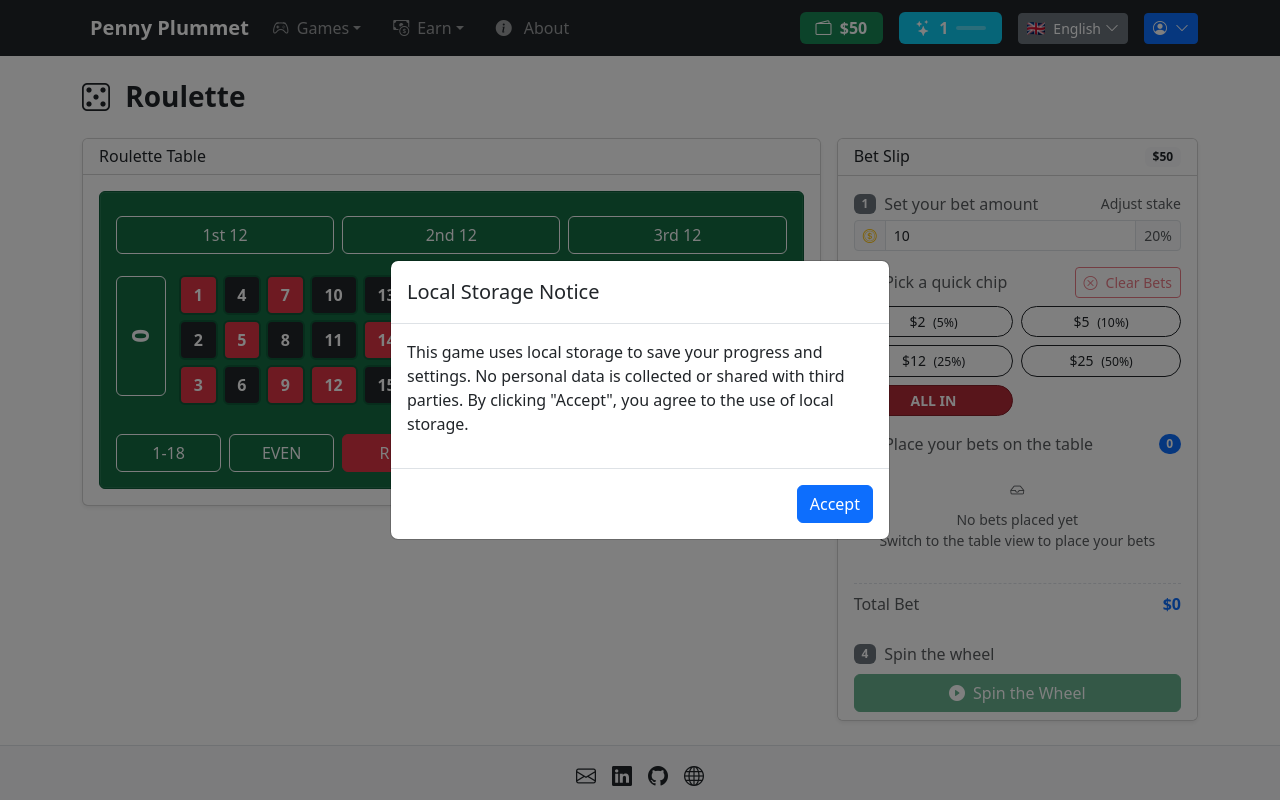
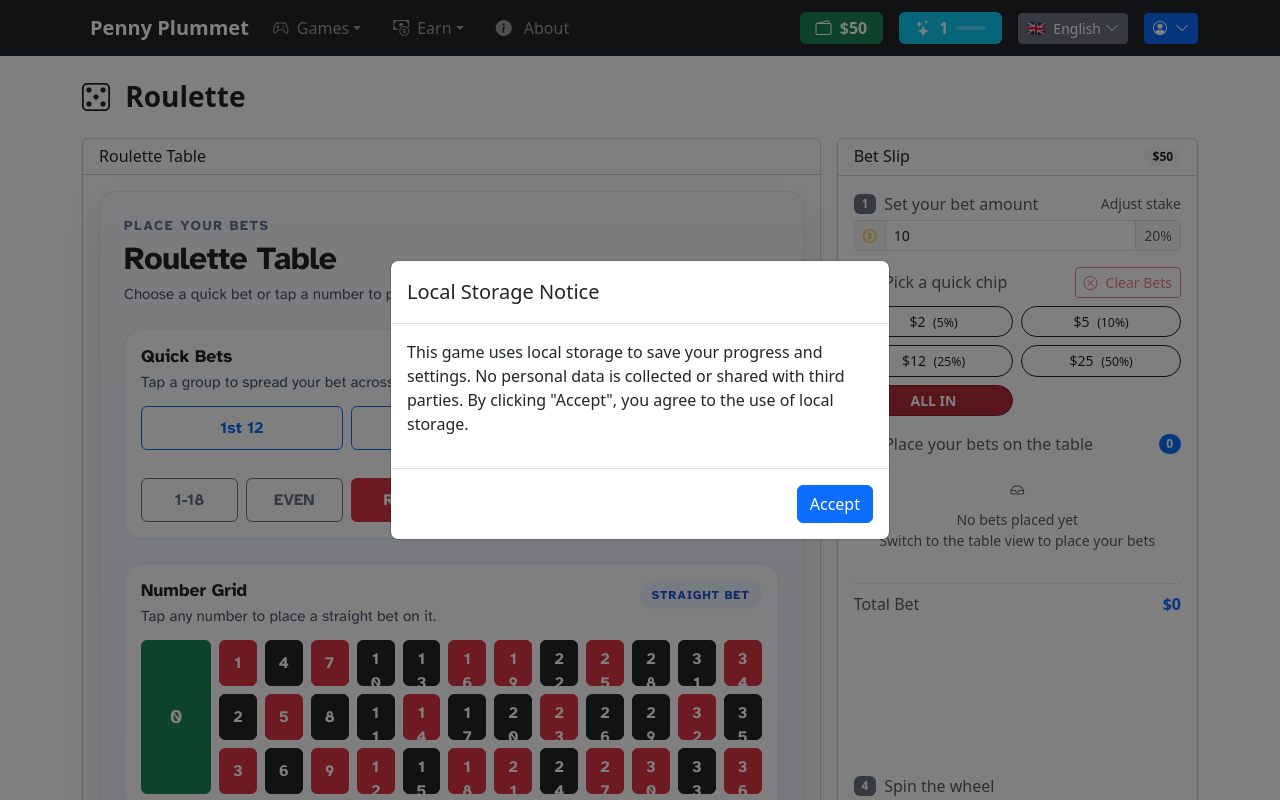
Before and after one commit to benceb2/penny-plummet, a Vue app: page /roulette in a window 1280 px wide. Shown: the top 800 px of the page. Built offline with nearby package versions, Linux system fonts and the light colour scheme.

Commit message:
more tweaks

```diff
--- a/src/locales/en/roulette.ts
+++ b/src/locales/en/roulette.ts
@@ -12,6 +12,14 @@ export default {
     },
     "table": {
       "title": "Roulette Table",
+      "eyebrow": "Place Your Bets",
+      "subtitle": "Choose a quick bet or tap a number to place a straight bet.",
+      "quickBetsTitle": "Quick Bets",
+      "quickBetsHint": "Tap a group to spread your bet across its numbers.",
+      "numberGridTitle": "Number Grid",
+      "numberGridHint": "Tap any number to place a straight bet on it.",
+      "straightBetLabel": "Straight Bet",
+      "zero": "0",
       "bets": {
         "dozen1": "1st 12",
         "dozen2": "2nd 12",
@@ -85,7 +93,9 @@ export default {
       "stepAmountHint": "Adjust stake",
       "stepQuick": "Pick a quick chip",
       "stepPlace": "Place your bets on the table",
-      "stepSpin": "Spin the wheel"
+      "stepSpin": "Spin the wheel",
+      "placeBetOnNumber": "Place bet on number {number}",
+      "placeBetOnGroup": "Place bet on {label}"
     },
     "results": {
       "win": "You win {amount}!",
--- a/src/views/roulette/RouletteTable.vue
+++ b/src/views/roulette/RouletteTable.vue
@@ -1,5 +1,5 @@
 <script setup lang="ts">
-import { computed, ref } from 'vue'
+import { computed } from 'vue'
 import { useI18n } from 'vue-i18n'
 import type { BetType } from '@/stores/rouletteStore'
 
@@ -18,8 +18,6 @@ interface Props {
 
 const props = defineProps<Props>()
 const { t } = useI18n()
-const activeMobilePanel = ref<'quick' | 'numbers'>('quick')
-
 // Utility functions
 const redNumbers = [1, 3, 5, 7, 9, 12, 14, 16, 18, 19, 21, 23, 25, 27, 30, 32, 34, 36]
 
@@ -64,183 +62,145 @@ const numberGrid = computed(() => {
 // Mobile-friendly grid (3 columns x 12 rows)
 const mobileNumbers = computed(() => Array.from({ length: 36 }, (_, i) => i + 1))
 
-const outsideBets = computed(() => {
-  return {
+const outsideBets = computed(() => ({
   dozens: [
-      { type: 'dozen' as BetType, label: t('roulette.table.bets.dozen1'), numbers: Array.from({ length: 12 }, (_, i) => i + 1) },
-      { type: 'dozen' as BetType, label: t('roulette.table.bets.dozen2'), numbers: Array.from({ length: 12 }, (_, i) => i + 13) },
-      { type: 'dozen' as BetType, label: t('roulette.table.bets.dozen3'), numbers: Array.from({ length: 12 }, (_, i) => i + 25) }
+    { type: 'dozen' as BetType, label: t('roulette.table.bets.dozen1'), numbers: Array.from({ length: 12 }, (_, i) => i + 1), btnClass: 'btn-outline-primary' },
+    { type: 'dozen' as BetType, label: t('roulette.table.bets.dozen2'), numbers: Array.from({ length: 12 }, (_, i) => i + 13), btnClass: 'btn-outline-primary' },
+    { type: 'dozen' as BetType, label: t('roulette.table.bets.dozen3'), numbers: Array.from({ length: 12 }, (_, i) => i + 25), btnClass: 'btn-outline-primary' }
   ],
-    even_money: [
-      { type: 'low' as BetType, label: t('roulette.table.bets.low'), numbers: Array.from({ length: 18 }, (_, i) => i + 1) },
-      { type: 'even' as BetType, label: t('roulette.table.bets.even'), numbers: Array.from({ length: 18 }, (_, i) => (i + 1) * 2) },
+  evenMoney: [
+    { type: 'low' as BetType, label: t('roulette.table.bets.low'), numbers: Array.from({ length: 18 }, (_, i) => i + 1), btnClass: 'btn-outline-secondary' },
+    { type: 'even' as BetType, label: t('roulette.table.bets.even'), numbers: Array.from({ length: 18 }, (_, i) => (i + 1) * 2), btnClass: 'btn-outline-secondary' },
     { type: 'red' as BetType, label: t('roulette.table.bets.red'), numbers: redNumbers, btnClass: 'btn-danger' },
     { type: 'black' as BetType, label: t('roulette.table.bets.black'), numbers: [2, 4, 6, 8, 10, 11, 13, 15, 17, 20, 22, 24, 26, 28, 29, 31, 33, 35], btnClass: 'btn-dark' },
-      { type: 'odd' as BetType, label: t('roulette.table.bets.odd'), numbers: Array.from({ length: 18 }, (_, i) => i * 2 + 1) },
-      { type: 'high' as BetType, label: t('roulette.table.bets.high'), numbers: Array.from({ length: 18 }, (_, i) => i + 19) }
+    { type: 'odd' as BetType, label: t('roulette.table.bets.odd'), numbers: Array.from({ length: 18 }, (_, i) => i * 2 + 1), btnClass: 'btn-outline-secondary' },
+    { type: 'high' as BetType, label: t('roulette.table.bets.high'), numbers: Array.from({ length: 18 }, (_, i) => i + 19), btnClass: 'btn-outline-secondary' }
   ]
-  }
-})
+}))
 </script>
 
 <template>
-  <div class="roulette-felt p-1 p-md-3 rounded overflow-visible">
+  <div class="roulette-surface p-2 p-md-4 rounded-4">
+    <div class="d-flex flex-column gap-3 gap-md-4">
+      <div class="roulette-header">
+        <div>
+          <p class="roulette-eyebrow mb-1">{{ t('roulette.table.eyebrow') }}</p>
+          <h2 class="roulette-title mb-1">{{ t('roulette.table.title') }}</h2>
+          <p class="roulette-hint mb-0">{{ t('roulette.table.subtitle') }}</p>
+        </div>
+      </div>
 
-
-    <div class="d-none d-md-block">
-
-      <div class="row g-2 mb-2 pt-2">
+      <div class="roulette-card">
+        <div class="roulette-card-header">
+          <div>
+            <h3 class="roulette-section-title mb-1">{{ t('roulette.table.quickBetsTitle') }}</h3>
+            <p class="roulette-hint mb-0">{{ t('roulette.table.quickBetsHint') }}</p>
+          </div>
+        </div>
+        <div class="roulette-card-body">
+          <div class="row g-2">
             <div v-for="bet in outsideBets.dozens" :key="bet.label" class="col-4">
               <button
-            :class="`btn btn-outline-light w-100 ${getOutsideBetAmount(bet.numbers) > 0 ? 'active position-relative' : ''}`"
+                :class="`btn roulette-btn w-100 ${bet.btnClass} ${getOutsideBetAmount(bet.numbers) > 0 ? 'active position-relative' : ''}`"
+                :aria-label="t('roulette.ui.placeBetOnGroup', { label: bet.label })"
                 @click="onPlaceBet(bet.type, bet.numbers, currentBetAmount)">
                 {{ bet.label }}
                 <span
                   v-if="getOutsideBetAmount(bet.numbers) > 0"
-              class="position-absolute badge rounded-pill bg-warning text-dark bet-badge">
+                  class="position-absolute badge rounded-pill bg-warning text-dark roulette-bet-badge">
                   {{ formatCurrency(getOutsideBetAmount(bet.numbers)) }}
                 </span>
               </button>
             </div>
           </div>
 
-
-      <div class="d-flex gap-2">
-
-        <div class="d-flex align-items-center">
+          <div class="row g-2 mt-2">
+            <div v-for="bet in outsideBets.evenMoney" :key="bet.label" class="col-4 col-md-2">
               <button
-            :class="`btn btn-outline-light d-flex align-items-center justify-content-center fw-bold fs-4 zero-btn ${getBetAmount(0) > 0 ? 'active position-relative' : ''}`"
-            @click="onPlaceBet('straight', [0], currentBetAmount)">
-            0
-            <span
-              v-if="getBetAmount(0) > 0"
-              class="position-absolute badge rounded-pill bg-warning text-dark bet-badge">
-              {{ formatCurrency(getBetAmount(0)) }}
-            </span>
-          </button>
-        </div>
-
-
-        <div class="flex-grow-1 pt-2">
-          <table class="table table-borderless mb-0 number-grid">
-            <tbody>
-              <tr v-for="(row, rowIndex) in numberGrid" :key="rowIndex">
-                <td v-for="num in row" :key="num">
-                  <button
-                    :class="getNumberButtonClass(num)"
-                    class="number-btn w-100 fw-bold"
-                    @click="onPlaceBet('straight', [num], currentBetAmount)">
-                    {{ num }}
-                    <span
-                      v-if="getBetAmount(num) > 0"
-                      class="position-absolute badge rounded-pill bg-warning text-dark bet-badge">
-                      {{ formatCurrency(getBetAmount(num)) }}
-                    </span>
-                  </button>
-                </td>
-              </tr>
-            </tbody>
-          </table>
-        </div>
-      </div>
-
-
-      <div class="row g-2 mt-2 pt-2">
-        <div v-for="bet in outsideBets.even_money" :key="bet.label" class="col-2">
-          <button
-            :class="`btn w-100 ${bet.btnClass || 'btn-outline-light'} ${getOutsideBetAmount(bet.numbers) > 0 ? 'active position-relative' : ''}`"
+                :class="`btn roulette-btn w-100 ${bet.btnClass} ${getOutsideBetAmount(bet.numbers) > 0 ? 'active position-relative' : ''}`"
+                :aria-label="t('roulette.ui.placeBetOnGroup', { label: bet.label })"
                 @click="onPlaceBet(bet.type, bet.numbers, currentBetAmount)">
                 {{ bet.label }}
                 <span
                   v-if="getOutsideBetAmount(bet.numbers) > 0"
-              class="position-absolute badge rounded-pill bg-warning text-dark bet-badge">
+                  class="position-absolute badge rounded-pill bg-warning text-dark roulette-bet-badge">
                   {{ formatCurrency(getOutsideBetAmount(bet.numbers)) }}
                 </span>
               </button>
             </div>
           </div>
         </div>
+      </div>
 
+      <div class="roulette-card">
+        <div class="roulette-card-header">
+          <div>
+            <h3 class="roulette-section-title mb-1">{{ t('roulette.table.numberGridTitle') }}</h3>
+            <p class="roulette-hint mb-0">{{ t('roulette.table.numberGridHint') }}</p>
+          </div>
+          <div class="roulette-chip d-none d-md-inline-flex">
+            {{ t('roulette.table.straightBetLabel') }}
+          </div>
+        </div>
+        <div class="roulette-card-body">
+          <div class="roulette-grid-wrap d-none d-md-grid">
+            <button
+              :class="`btn btn-success roulette-zero-btn roulette-btn ${getBetAmount(0) > 0 ? 'active position-relative' : ''}`"
+              :aria-label="t('roulette.ui.placeBetOnNumber', { number: 0 })"
+              @click="onPlaceBet('straight', [0], currentBetAmount)">
+              {{ t('roulette.table.zero') }}
+              <span
+                v-if="getBetAmount(0) > 0"
+                class="position-absolute badge rounded-pill bg-warning text-dark roulette-bet-badge">
+                {{ formatCurrency(getBetAmount(0)) }}
+              </span>
+            </button>
+            <div class="roulette-number-grid roulette-number-grid-desktop">
+              <template v-for="(row, rowIndex) in numberGrid" :key="rowIndex">
+                <button
+                  v-for="num in row"
+                  :key="num"
+                  :class="getNumberButtonClass(num)"
+                  :aria-label="t('roulette.ui.placeBetOnNumber', { number: num })"
+                  class="roulette-number-btn roulette-btn fw-bold"
+                  @click="onPlaceBet('straight', [num], currentBetAmount)">
+                  {{ num }}
+                  <span
+                    v-if="getBetAmount(num) > 0"
+                    class="position-absolute badge rounded-pill bg-warning text-dark roulette-bet-badge">
+                    {{ formatCurrency(getBetAmount(num)) }}
+                  </span>
+                </button>
+              </template>
+            </div>
+          </div>
 
           <div class="d-md-none">
-      <ul class="nav nav-pills nav-fill mb-2" role="tablist" :aria-label="t('roulette.ui.mobilePanel')">
-        <li class="nav-item" role="presentation">
+            <div class="mb-2">
               <button
-            class="nav-link"
-            :class="{ active: activeMobilePanel === 'quick' }"
-            type="button"
-            role="tab"
-            @click="activeMobilePanel = 'quick'">
-            {{ t('roulette.ui.quickBets') }}
-          </button>
-        </li>
-        <li class="nav-item" role="presentation">
-          <button
-            class="nav-link"
-            :class="{ active: activeMobilePanel === 'numbers' }"
-            type="button"
-            role="tab"
-            @click="activeMobilePanel = 'numbers'">
-            {{ t('roulette.ui.numberGrid') }}
-          </button>
-        </li>
-      </ul>
-
-      <div v-show="activeMobilePanel === 'quick'">
-        <div class="row g-1 mb-1 pt-0">
-          <div class="col-3">
-            <button
-              :class="`btn btn-sm btn-outline-light w-100 fw-bold zero-btn-sm ${getBetAmount(0) > 0 ? 'active position-relative' : ''}`"
+                :class="`btn btn-success roulette-zero-btn roulette-btn w-100 ${getBetAmount(0) > 0 ? 'active position-relative' : ''}`"
+                :aria-label="t('roulette.ui.placeBetOnNumber', { number: 0 })"
                 @click="onPlaceBet('straight', [0], currentBetAmount)">
-              0
+                {{ t('roulette.table.zero') }}
                 <span
                   v-if="getBetAmount(0) > 0"
-                class="position-absolute badge rounded-pill bg-warning text-dark bet-badge-sm">
+                  class="position-absolute badge rounded-pill bg-warning text-dark roulette-bet-badge">
                   {{ formatCurrency(getBetAmount(0)) }}
                 </span>
               </button>
             </div>
-          <div v-for="bet in outsideBets.dozens" :key="bet.label" class="col-3">
+            <div class="roulette-number-grid roulette-number-grid-mobile">
               <button
-              :class="`btn btn-sm btn-outline-light w-100 text-nowrap mobile-dozen-btn ${getOutsideBetAmount(bet.numbers) > 0 ? 'active position-relative' : ''}`"
-              @click="onPlaceBet(bet.type, bet.numbers, currentBetAmount)">
-              {{ bet.label }}
-              <span
-                v-if="getOutsideBetAmount(bet.numbers) > 0"
-                class="position-absolute badge rounded-pill bg-warning text-dark bet-badge-sm">
-                {{ formatCurrency(getOutsideBetAmount(bet.numbers)) }}
-              </span>
-            </button>
-          </div>
-        </div>
-
-        <div class="row g-1 pt-0">
-          <div v-for="bet in outsideBets.even_money" :key="bet.label" class="col-4">
-            <button
-              :class="`btn btn-sm w-100 text-nowrap mobile-even-btn ${bet.btnClass || 'btn-outline-light'} ${getOutsideBetAmount(bet.numbers) > 0 ? 'active position-relative' : ''}`"
-              @click="onPlaceBet(bet.type, bet.numbers, currentBetAmount)">
-              {{ bet.label }}
-              <span
-                v-if="getOutsideBetAmount(bet.numbers) > 0"
-                class="position-absolute badge rounded-pill bg-warning text-dark bet-badge-sm">
-                {{ formatCurrency(getOutsideBetAmount(bet.numbers)) }}
-              </span>
-            </button>
-          </div>
-        </div>
-      </div>
-
-      <div v-show="activeMobilePanel === 'numbers'" class="pt-0">
-        <div class="row g-1 mobile-number-grid">
-          <div v-for="num in mobileNumbers" :key="num" class="col-4">
-            <button
+                v-for="num in mobileNumbers"
+                :key="num"
                 :class="getNumberButtonClass(num)"
-              class="w-100 btn-sm mobile-number-btn fw-bold"
+                :aria-label="t('roulette.ui.placeBetOnNumber', { number: num })"
+                class="roulette-number-btn roulette-btn fw-bold"
                 @click="onPlaceBet('straight', [num], currentBetAmount)">
                 {{ num }}
                 <span
                   v-if="getBetAmount(num) > 0"
-                class="position-absolute badge rounded-pill bg-warning text-dark bet-badge-sm">
+                  class="position-absolute badge rounded-pill bg-warning text-dark roulette-bet-badge">
                   {{ formatCurrency(getBetAmount(num)) }}
                 </span>
               </button>
@@ -249,83 +209,159 @@ const outsideBets = computed(() => {
         </div>
       </div>
     </div>
+  </div>
 </template>
 
 <style scoped>
-.number-btn {
-  height: 40px;
-  overflow: visible !important;
-  border: 2px solid #0f5a38;
+@import url('https://fonts.googleapis.com/css2?family=Atkinson+Hyperlegible:wght@400;700;800&display=swap');
+
+.roulette-surface {
+  background: linear-gradient(180deg, #f8fafc 0%, #eef2ff 100%);
+  border: 1px solid #e2e8f0;
+  box-shadow: 0 18px 40px rgba(15, 23, 42, 0.12);
+  font-family: "Atkinson Hyperlegible", "Segoe UI", "Helvetica Neue", Arial, sans-serif;
 }
 
-.mobile-number-btn {
-  height: 36px;
-  overflow: visible !important;
-  font-size: 0.8rem;
-  padding: 0;
+.roulette-header {
+  display: flex;
+  align-items: center;
+  justify-content: space-between;
 }
 
-.zero-btn {
-  width: 50px;
-  height: 120px;
-  writing-mode: vertical-lr;
+.roulette-eyebrow {
+  color: #64748b;
+  font-size: 0.85rem;
+  text-transform: uppercase;
+  letter-spacing: 0.12em;
+  font-weight: 700;
 }
 
-.zero-btn-sm {
-  height: 30px;
-  font-size: 0.9rem;
+.roulette-title {
+  font-weight: 800;
+  letter-spacing: -0.02em;
 }
 
-.mobile-dozen-btn {
-  height: 34px;
-  font-size: 0.7rem;
+.roulette-hint {
+  color: #475569;
+  font-size: 0.95rem;
 }
 
-.mobile-even-btn {
-  font-size: 0.7rem;
-  padding: 0.3rem 0.1rem;
+.roulette-card {
+  background: #ffffff;
+  border: 1px solid #e2e8f0;
+  border-radius: 18px;
+  padding: 1rem;
 }
 
-.bet-badge {
+.roulette-card-header {
+  display: flex;
+  align-items: flex-start;
+  justify-content: space-between;
+  gap: 1rem;
+  margin-bottom: 0.75rem;
+}
+
+.roulette-card-body {
+  display: flex;
+  flex-direction: column;
+  gap: 0.75rem;
+}
+
+.roulette-section-title {
+  font-size: 1.1rem;
+  font-weight: 700;
+}
+
+.roulette-chip {
+  align-items: center;
+  background: #eff6ff;
+  color: #1d4ed8;
+  border-radius: 999px;
+  font-size: 0.75rem;
+  font-weight: 700;
+  padding: 0.35rem 0.75rem;
+  text-transform: uppercase;
+  letter-spacing: 0.08em;
+}
+
+.roulette-btn {
+  min-height: 44px;
+  font-weight: 700;
+  transition: transform 0.2s ease, box-shadow 0.2s ease;
+}
+
+.roulette-btn:focus-visible {
+  outline: 3px solid rgba(37, 99, 235, 0.4);
+  outline-offset: 2px;
+}
+
+.roulette-bet-badge {
   font-size: 0.65rem;
-  z-index: 1000;
+  z-index: 5;
   top: -8px;
   right: -8px;
 }
 
-.bet-badge-sm {
-  font-size: 0.45rem;
-  z-index: 1000;
-  top: -6px;
-  right: -6px;
-  padding: 0.125rem 0.25rem;
+.roulette-grid-wrap {
+  --roulette-grid-gap: 0.5rem;
+  --roulette-row-height: 46px;
+  display: grid;
+  grid-template-columns: 70px 1fr;
+  gap: var(--roulette-grid-gap);
+  align-items: start;
 }
 
-.btn {
-  overflow: visible !important;
+.roulette-number-grid {
+  display: grid;
+  gap: 0.5rem;
 }
 
-.position-relative {
-  overflow: visible !important;
+.roulette-number-grid-desktop {
+  grid-template-columns: repeat(12, minmax(0, 1fr));
+  grid-auto-rows: var(--roulette-row-height);
 }
 
-.roulette-felt {
-  background-color: #146c43;
-  border: 1px solid #0f5a38;
-  box-shadow: inset 0 0 0 1px rgba(255, 255, 255, 0.08);
+.roulette-number-grid-mobile {
+  grid-template-columns: repeat(3, minmax(0, 1fr));
+  grid-auto-rows: 48px;
 }
 
-.roulette-felt .table {
-  background-color: #146c43;
+.roulette-number-btn {
+  width: 100%;
+  min-height: 44px;
+  position: relative;
+  overflow: visible;
 }
 
-.number-grid {
-  border-collapse: separate;
-  border-spacing: 0.35rem;
+.roulette-zero-btn {
+  width: 100%;
+  height: calc((var(--roulette-row-height) * 3) + (var(--roulette-grid-gap) * 2));
+  font-size: 1.2rem;
+  font-weight: 800;
 }
 
-.number-grid td {
-  background-color: #146c43;
-  padding: 0;
+.btn.active {
+  box-shadow: 0 0 0 2px rgba(249, 115, 22, 0.3);
+}
+
+@media (max-width: 767.98px) {
+  .roulette-card {
+    padding: 0.85rem;
+  }
+
+  .roulette-title {
+    font-size: 1.4rem;
+  }
+
+  .roulette-zero-btn {
+    height: auto;
+    padding: 0.65rem 1rem;
+  }
+}
+
+@media (prefers-reduced-motion: reduce) {
+  .roulette-btn {
+    transition: none;
+  }
 }
 </style>
```
Also changed, not shown: src/locales/hu/roulette.ts (+11 -1 lines). Lines whose indentation alone changed are shown as unchanged.
